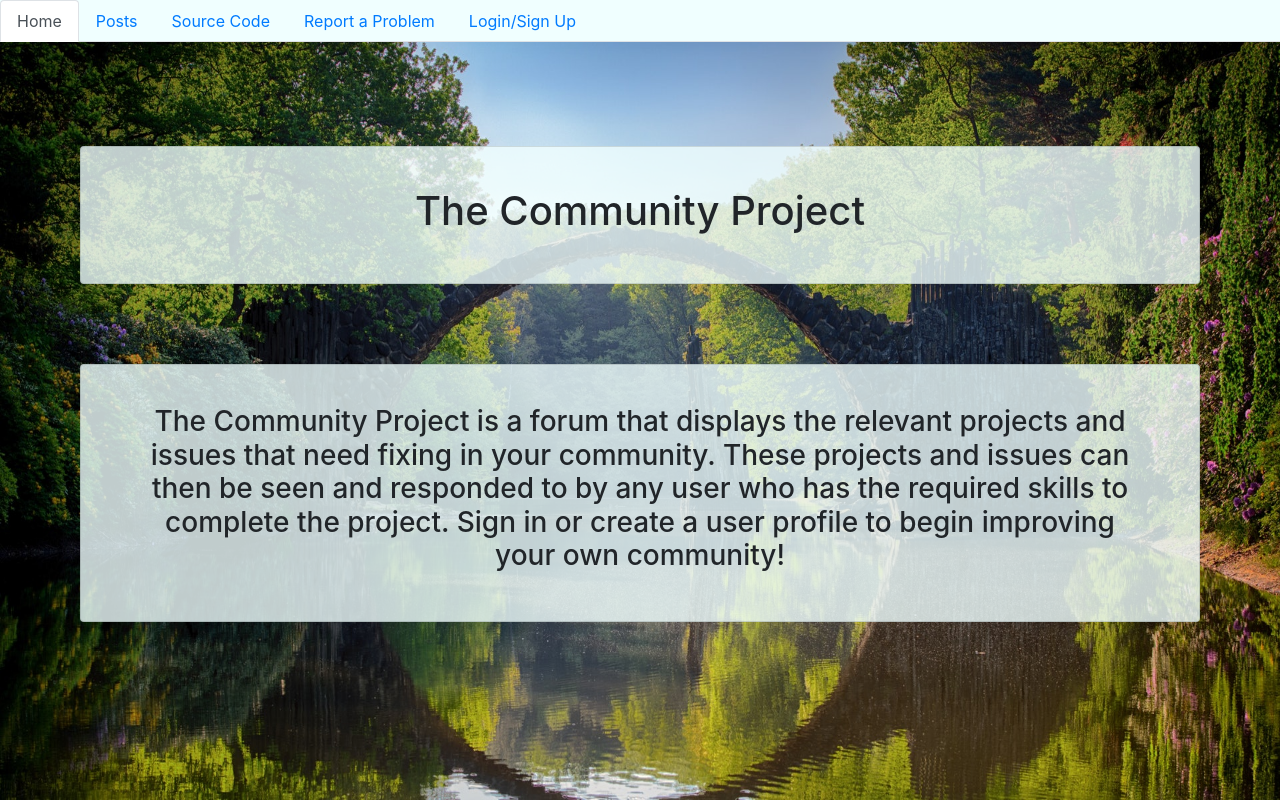
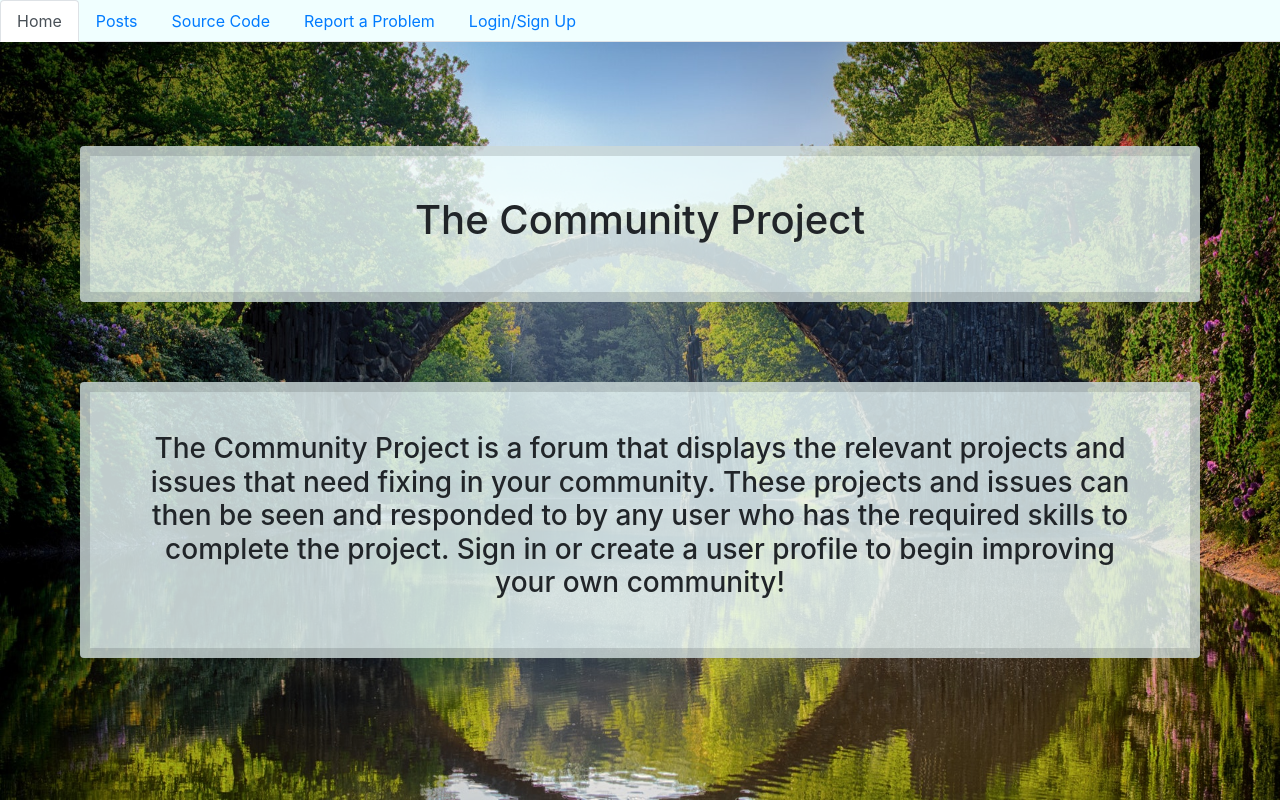
Before and after one commit to hd1867/CommunityProject, a Flask app: page / in a window 1280 px wide. Run offline with Flask 2, Linux system fonts and the light colour scheme; some libraries are stand-ins or nearby versions.

```diff
--- a/static/css/base.css
+++ b/static/css/base.css
@@ -32,6 +32,7 @@ body
     background-color: rgba(240, 255, 255, .8);
     margin: 10vh;
     padding: 5vh;
+    border: 10px solid rgba(0,0,0,.125);
 }
 
 button {
```
